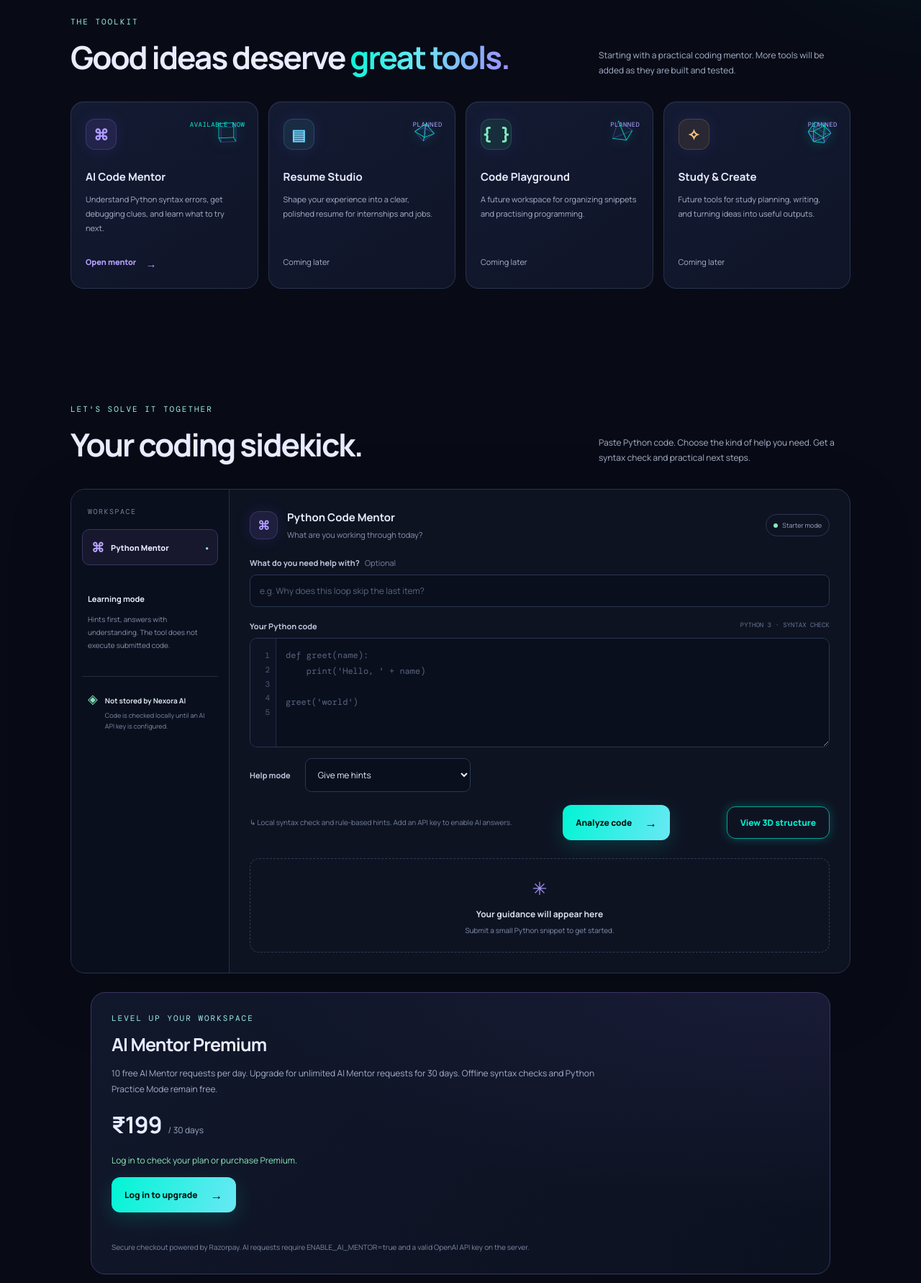
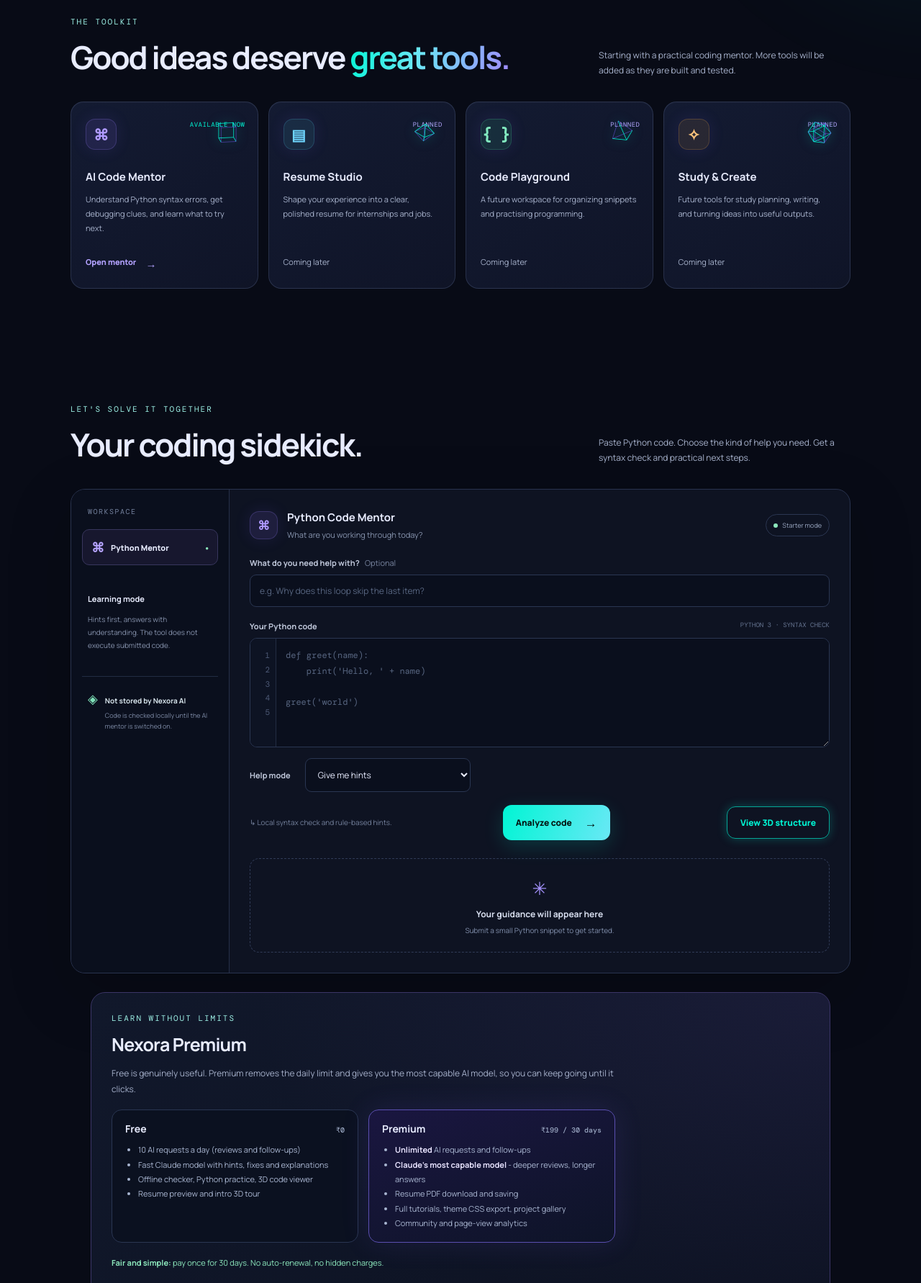
Before and after one commit to soumyasasmal410-star/Nexora-AI, a Flask app: page / in a window 1280 px wide; the page is wider, and only the part inside the window is pictured. Shown: the part 799-2581 px from the top of that part at 72% size. Run offline with Flask 3, Linux system fonts and the light colour scheme; some libraries are stand-ins or nearby versions.

Commit message:
Update index.html

```diff
--- a/templates/index.html
+++ b/templates/index.html
@@ -9,7 +9,7 @@
 <title>Nexora AI — Build smarter</title>
 <link rel="stylesheet" href="{{ url_for('static', filename='style.css') }}">
 </head>
-<body>
+<body data-ai="{{ 'on' if ai_enabled else 'off' }}" data-auth="{{ 'yes' if current_user.is_authenticated else 'no' }}">
 <div class="ambient ambient-one"></div><div class="ambient ambient-two"></div>
 <header class="topbar">
   <a class="brand" href="/" aria-label="Nexora AI home"><span class="brand-mark">N</span><span>Nexora <b>AI</b></span></a>
@@ -53,25 +53,61 @@
 <section id="mentor" class="section mentor-section">
   <div class="section-heading"><div><div class="eyebrow">LET'S SOLVE IT TOGETHER</div><h2>Your coding sidekick.</h2></div><p>Paste Python code. Choose the kind of help you need. Get a syntax check and practical next steps.</p></div>
   <div class="mentor-shell">
-    <div class="mentor-sidebar"><div class="sidebar-label">WORKSPACE</div><div class="workspace-selected"><span>⌘</span> Python Mentor <i>●</i></div><div class="sidebar-note"><b>Learning mode</b><p>Hints first, answers with understanding. The tool does not execute submitted code.</p></div><div class="privacy-note"><span>◈</span><span><b>Not stored by Nexora AI</b><small>{% if ai_enabled %}Code is sent to OpenAI for this request; this app does not save it.{% else %}Code is checked locally until an AI API key is configured.{% endif %}</small></span></div></div>
+    <div class="mentor-sidebar"><div class="sidebar-label">WORKSPACE</div><div class="workspace-selected"><span>⌘</span> Python Mentor <i>●</i></div><div class="sidebar-note"><b>Learning mode</b><p>Hints first, answers with understanding. The tool does not execute submitted code.</p></div><div class="privacy-note"><span>◈</span><span><b>Not stored by Nexora AI</b><small>{% if ai_enabled %}Code is sent to Claude (Anthropic) for this request only; this app does not save it.{% else %}Code is checked locally until the AI mentor is switched on.{% endif %}</small></span></div></div>
     <div class="mentor-main">
-      <div class="mentor-title"><div class="tool-icon purple small-icon">⌘</div><div><h3>Python Code Mentor</h3><p>What are you working through today?</p></div><span class="offline-badge"><i></i> {% if ai_enabled %}AI enabled{% else %}Starter mode{% endif %}</span></div>
+      <div class="mentor-title"><div class="tool-icon purple small-icon">⌘</div><div><h3>Python Code Mentor</h3><p>What are you working through today?</p></div><span class="offline-badge"><i></i> {% if ai_enabled %}Claude AI on{% else %}Starter mode{% endif %}</span></div>
       <form id="mentorForm">
         <label for="question">What do you need help with? <span>Optional</span></label>
         <input id="question" maxlength="2000" placeholder="e.g. Why does this loop skip the last item?">
         <div class="editor-top"><label for="code">Your Python code</label><span>PYTHON 3 · SYNTAX CHECK</span></div>
         <div class="editor-wrap"><div class="line-nums">1<br>2<br>3<br>4<br>5</div><textarea id="code" maxlength="12000" spellcheck="false" placeholder="def greet(name):&#10;    print('Hello, ' + name)&#10;&#10;greet('world')" required></textarea></div>
         <div class="mode-row"><label for="mode">Help mode</label><select id="mode"><option value="hint">Give me hints</option><option value="debug">Debug my code</option><option value="explain">Explain the code</option><option value="improve">Suggest improvements</option></select></div>
-        <div class="form-bottom"><span>↳ {% if ai_enabled %}AI explanations plus a local syntax check. Submitted code is sent to OpenAI for processing.{% else %}Local syntax check and rule-based hints. Add an API key to enable AI answers.{% endif %}</span><button class="btn primary" type="submit" id="submitBtn">Analyze code <span>→</span></button></div>
+        <div class="form-bottom"><span>↳ {% if ai_enabled %}Claude-powered review plus a local syntax check. Log in to use it - 10 free requests a day.{% else %}Local syntax check and rule-based hints.{% endif %}</span><button class="btn primary" type="submit" id="submitBtn">Analyze code <span>→</span></button></div>
       </form>
       <div id="result" class="result-panel" aria-live="polite"><div class="result-placeholder"><span>✳</span><b>Your guidance will appear here</b><p>Submit a small Python snippet to get started.</p></div></div>
+      <div id="chatBox" class="chat-box" hidden>
+        <div class="chat-head"><b>Ask a follow-up</b><span>Claude remembers this code. Nothing is saved.</span></div>
+        <div id="chatLog" class="chat-log" aria-live="polite"></div>
+        <div class="chat-chips" id="chatChips">
+          <button type="button" data-q="Explain this code line by line.">Explain line by line</button>
+          <button type="button" data-q="Give me one small practice problem like this, with a hint but not the solution.">Give me a practice problem</button>
+          <button type="button" data-q="What mistake do beginners usually make with this kind of code?">Common beginner mistakes</button>
+        </div>
+        <form id="chatForm" class="chat-form" autocomplete="off">
+          <input id="chatInput" maxlength="2000" placeholder="Ask anything about your code, in English or Hinglish" aria-label="Your follow-up question">
+          <button class="btn primary" type="submit" id="chatSend">Send <span>→</span></button>
+        </form>
+        <p id="chatNote" class="chat-note"></p>
+      </div>
     </div>
   </div>
   <section id="premium" class="premium-panel">
     <div class="premium-copy">
-      <div class="eyebrow">LEVEL UP YOUR WORKSPACE</div>
-      <h3>AI Mentor Premium</h3>
-      <p>10 free AI Mentor requests per day. Upgrade for unlimited AI Mentor requests for 30 days. Offline syntax checks and Python Practice Mode remain free.</p>
+      <div class="eyebrow">LEARN WITHOUT LIMITS</div>
+      <h3>Nexora Premium</h3>
+      <p>Free is genuinely useful. Premium removes the daily limit and gives you the most capable AI model, so you can keep going until it clicks.</p>
+      <div class="compare">
+        <div class="compare-col">
+          <h4>Free <small>₹0</small></h4>
+          <ul>
+            <li>10 AI requests a day (reviews and follow-ups)</li>
+            <li>Fast Claude model with hints, fixes and explanations</li>
+            <li>Offline checker, Python practice, 3D code viewer</li>
+            <li>Resume preview and intro 3D tour</li>
+          </ul>
+        </div>
+        <div class="compare-col pro">
+          <h4>Premium <small>₹199 / 30 days</small></h4>
+          <ul>
+            <li><b>Unlimited</b> AI requests and follow-ups</li>
+            <li><b>Claude's most capable model</b> - deeper reviews, longer answers</li>
+            <li>Resume PDF download and saving</li>
+            <li>Full tutorials, theme CSS export, project gallery</li>
+            <li>Community and page-view analytics</li>
+          </ul>
+        </div>
+      </div>
+      <p class="premium-fair"><b>Fair and simple:</b> pay once for 30 days. No auto-renewal, no hidden charges.</p>
       <div class="premium-price"><strong>₹199</strong><span>/ 30 days</span></div>
       {% if current_user.is_authenticated %}
         <p id="premiumStatus" class="premium-status" aria-live="polite">Checking your plan…</p>
@@ -81,7 +117,7 @@
         <a class="btn primary" href="{{ url_for('login') }}">Log in to upgrade <span>→</span></a>
       {% endif %}
       <p id="premiumMessage" class="premium-message" aria-live="polite"></p>
-      <small>Secure checkout powered by Razorpay. AI requests require ENABLE_AI_MENTOR=true and a valid OpenAI API key on the server.</small>
+      <small>Secure checkout by Razorpay (UPI, cards, netbanking). See our <a href="/terms">Terms</a>, <a href="/privacy">Privacy</a> and <a href="/refund">Refund policy</a>.</small>
     </div>
   </section>
   <div class="practice-panel" id="python-practice">
@@ -114,9 +150,9 @@ print(number)</pre>
     </div>
   </div>
 </section>
-<section id="about" class="closing"><div class="eyebrow">A WORK IN PROGRESS, BUILT WITH PURPOSE</div><h2>Make progress<br><span>one problem at a time.</span></h2><p>Nexora AI helps learners review Python code with syntax checks and, when configured, model-powered explanations. This app does not execute submitted code.</p><a class="btn ghost" href="#mentor">Try the mentor ↑</a></section>
+<section id="about" class="closing"><div class="eyebrow">A WORK IN PROGRESS, BUILT WITH PURPOSE</div><h2>Make progress<br><span>one problem at a time.</span></h2><p>Nexora AI helps learners review Python code with instant syntax checks and Claude-powered explanations, hints and follow-up chat. This app never executes submitted code and does not save it.</p><a class="btn ghost" href="#mentor">Try the mentor ↑</a></section>
 </main>
-<footer><a class="brand" href="/"><span class="brand-mark">N</span><span>Nexora <b>AI</b></span></a><span>Build smarter. Learn faster.</span><span>© <span id="year"></span> Nexora AI</span></footer>
+<footer><a class="brand" href="/"><span class="brand-mark">N</span><span>Nexora <b>AI</b></span></a><span>Build smarter. Learn faster.{% if ai_enabled %} · AI by Claude{% endif %}</span><span><a href="/terms">Terms</a> · <a href="/privacy">Privacy</a> · <a href="/refund">Refunds</a> · © <span id="year"></span> Nexora AI</span></footer>
 <script src="https://checkout.razorpay.com/v1/checkout.js"></script>
 <script src="{{ url_for('static', filename='script.js') }}"></script>
 <script src="{{ url_for('static', filename='fx.js') }}" defer></script>
```
